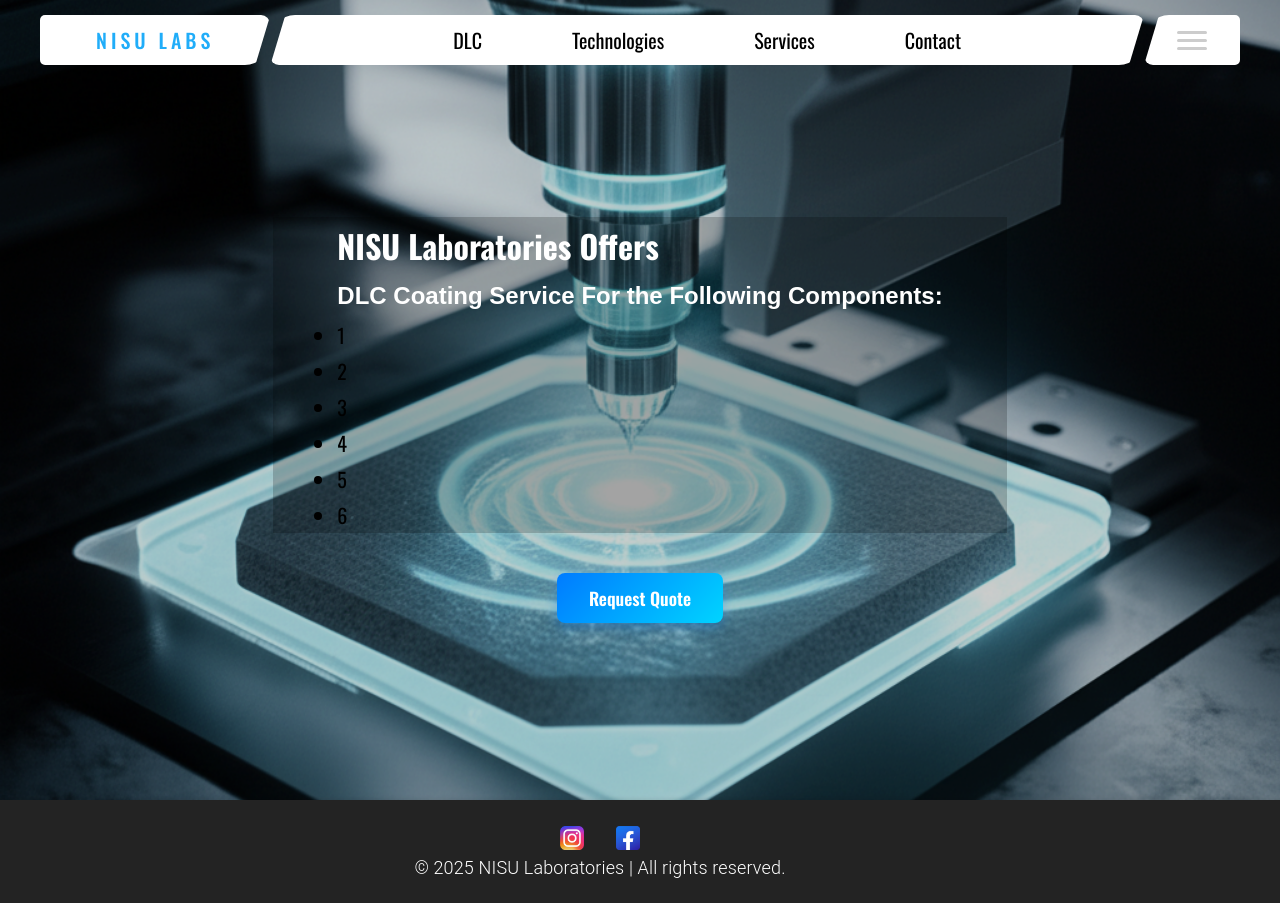
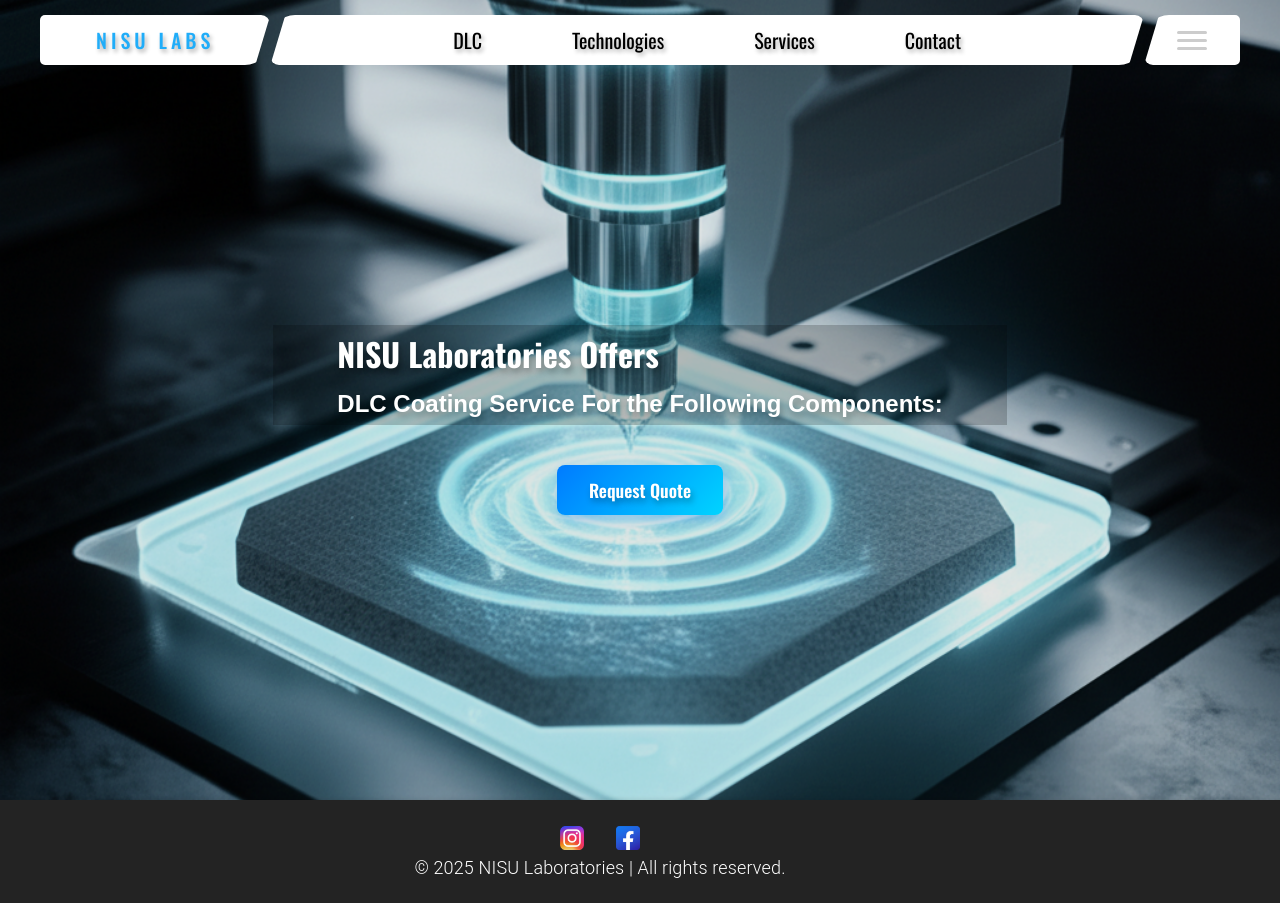
Before and after one commit to Waduhekthecat/NisuLabs, a React (Vite) app: page /services in a window 1280 px wide. Built offline with nearby package versions, Linux system fonts and the light colour scheme.

Commit message:
updated css

```diff
--- a/src/App.css
+++ b/src/App.css
@@ -12,12 +12,11 @@
   line-height: 1.3;
 }
 
-
 .app-layout {
   display: flex;
   flex-direction: column;
   min-height: 100vh;
-  min-width: 100vw;
+  min-width: 100%;
 }
 
 .main-content {
--- a/src/components/ContactForm.css
+++ b/src/components/ContactForm.css
@@ -17,12 +17,14 @@
   justify-content: center;
   background-color: #2a2a2a;
   border-radius: 0 8px 8px 0;
+
 }
 
 .contact-form-container h2 {
   margin-bottom: 24px;
   color: #00d4ff;
   text-align: center;
+  text-shadow: 2px 4px 6px rgba(0, 0, 0, 0.8);
 }
 
 .contact-form {
@@ -61,9 +63,9 @@
   font-weight: bold;
 }
 
-.contact-form button:hover {
+/* .contact-form button:hover {
   background: linear-gradient(135deg, #00c4e4, #00e698);
-}
+} */
 
 .success-message {
   color: #00ffa2;
--- a/src/components/Nav.css
+++ b/src/components/Nav.css
@@ -43,6 +43,8 @@
     letter-spacing: 4px;
     text-transform: uppercase;
     transition: 0.3s ease-in;
+    text-shadow: 2px 3px 4px rgba(0, 0, 0, 0.3);
+
 }
 
 .navbar-logo:hover {
@@ -57,6 +59,7 @@
     margin: 0;
     gap: 50px;
     transition: 0.3s ease-in-out;
+    text-shadow: 2px 3px 4px rgba(0, 0, 0, 0.3);
 }
 
 /* .nav_links li:hover {
@@ -102,7 +105,7 @@
     border-bottom-left-radius: 5px;
     border-top-right-radius: 9px;
     border-bottom-right-radius: 25px;
-    box-shadow: 0 6px 15px rgba(0, 0, 0, 0.15) !;
+    box-shadow: 0 4px 6px rgba(0, 0, 0, 0.1);
     z-index: 40;
     display: flex;
     height: 50px;
@@ -118,7 +121,7 @@
     border-top-left-radius: 25px;
     border-top-right-radius: 9px;
     border-bottom-right-radius: 25px;
-    box-shadow: 0 6px 15px rgba(0, 0, 0, 0.15) !;
+    box-shadow: 0 4px 6px rgba(0, 0, 0, 0.1);
     padding: 0.6rem 1rem;
     flex: 1;
     display: flex;
@@ -139,7 +142,7 @@
     border-bottom-left-radius: 9px;
     border-top-right-radius: 5px;
     border-bottom-right-radius: 5px;
-    box-shadow: 0 6px 15px rgba(0, 0, 0, 0.15) !;
+    box-shadow: 0 4px 6px rgba(0, 0, 0, 0.1);
     z-index: 40;
     display: flex;
     height: 50px;
@@ -170,7 +173,7 @@
 }
 
 .menu-toggle.active .bar:nth-child(1) {
-    transform: rotate(45deg) translate(6px, 4px);
+    transform: rotate(45deg) translate(6px,3px);
     width: 20px;
     height: 2px;
 }
@@ -208,14 +211,17 @@
         display: none;
         transition: opacity 0.3s ease, visibility 0s linear 0.3s;
         clip-path: none;
+        box-shadow: 0 4px 6px rgba(0, 0, 0, 0.1);
     }
 
     .navbar-logo-container {
         padding: 0.6rem 1rem;
         flex-grow: 2;
+        box-shadow: 0 4px 6px rgba(0, 0, 0, 0.1);
     }
     .navbar-btn-container {
         flex-grow: 2;
+        box-shadow: 0 4px 6px rgba(0, 0, 0, 0.1);
     }
 
     .navbar-links-container.active {
@@ -231,6 +237,7 @@
         padding: 1rem 2rem;
         z-index: 999;
         height: auto;
+        box-shadow: 0 4px 6px rgba(0, 0, 0, 0.1);
     }
 
     .nav_links {
--- a/src/pages/DLC.css
+++ b/src/pages/DLC.css
@@ -6,46 +6,6 @@
 .carousel-wrapper {
   position: relative;
 }
-
-.carousel-text-overlay {
-  position: absolute;
-  top: 50%;
-  left: 50%;
-  transform: translate(-50%, -50%);
-  color: rgb(255, 255, 255); /* or any color that stands out */
-  font-family: 'Oswald', sans-serif;
-  font-weight: 400;
-  letter-spacing: 2px;
-  font-size: 1.5rem;
-  text-align: center;
-  z-index: 10;
-  padding: 0 1rem;
-  text-shadow: 1px 1px 5px rgba(98, 91, 91, 0.7);
-
-}
-
-.carousel-text-overlay h1 {
-  font-size: 1.9rem;
-  font-weight: 500;
-  letter-spacing: 2px;
-  margin: 0.5rem 0;
-  color: white;
-  padding: 0 0 1rem 0;
-}
-
-.carousel-text-overlay h2 {
-  font-size: 1.2rem;
-  font-weight: 400;
-  margin: 0;
-  opacity: 0.9;
-  padding: 1rem 0 0 0;
-  word-wrap: break-word;
-}
-
-
-.carousel-wrapper .carousel {
-    z-index: 1;
-  }
 
 .text-container {
     max-width: 1000px;
--- a/src/pages/Services.css
+++ b/src/pages/Services.css
@@ -9,6 +9,7 @@
     background-position: center;
     background-repeat: no-repeat;
     flex-direction: column;
+
 }
 
 .services-container::before {
@@ -18,7 +19,7 @@
   left: 0;
   right: 0;
   bottom: 0;
-  background-color: rgba(0, 0, 0, 0.2);
+  background-color: rgba(0, 0, 0, 0.1);
   z-index: 1;
 }
 
@@ -33,6 +34,7 @@
     line-height: 1.8;
     z-index:2;
     background-color: rgba(0, 0, 0, 0.2);
+    text-shadow: 2px 4px 6px rgba(0, 0, 0, 0.3);
 }
 
 .inquire-btn {
@@ -45,8 +47,9 @@
   border-radius: 8px;
   cursor: pointer;
   transition: transform 0.2s ease, box-shadow 0.3s ease;
-  box-shadow: 0 4px 12px rgba(0, 123, 255, 0.3);
+  box-shadow: 2px 4px 12px rgba(0, 123, 255, 0.3);
   z-index:10;
+  text-shadow: 2px 4px 6px rgba(0, 0, 0, 0.3);
 }
 
 .inquire-btn:hover {
--- a/src/pages/Services.jsx
+++ b/src/pages/Services.jsx
@@ -8,14 +8,6 @@
       <div className="services-text">
         <h1>NISU Laboratories Offers</h1>
         <h2>DLC Coating Service For the Following Components: </h2>
-        <ul>
-          <li>1</li>
-          <li>2</li>
-          <li>3</li>
-          <li>4</li>
-          <li>5</li>
-          <li>6</li>
-        </ul>
       </div>
         <Link to="/Contact" className="inquire-btn" >
                 Request Quote
```
